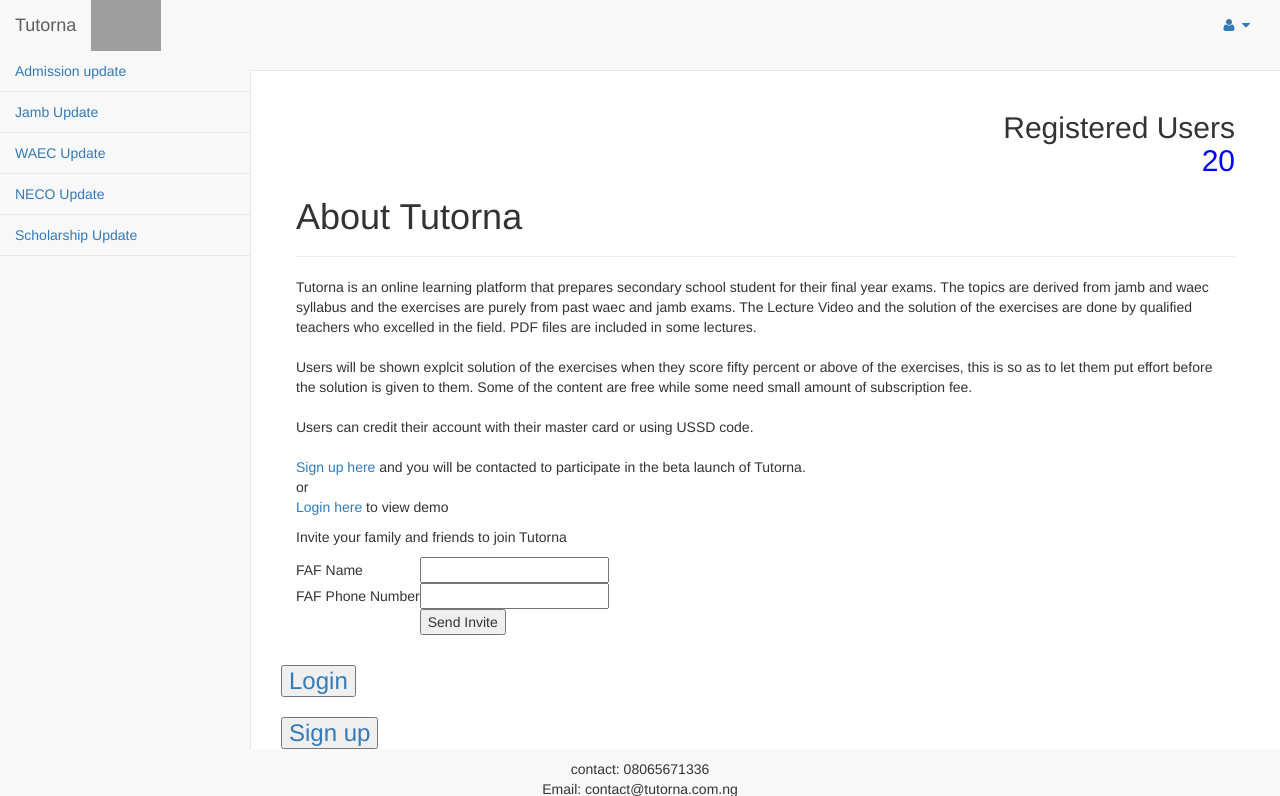
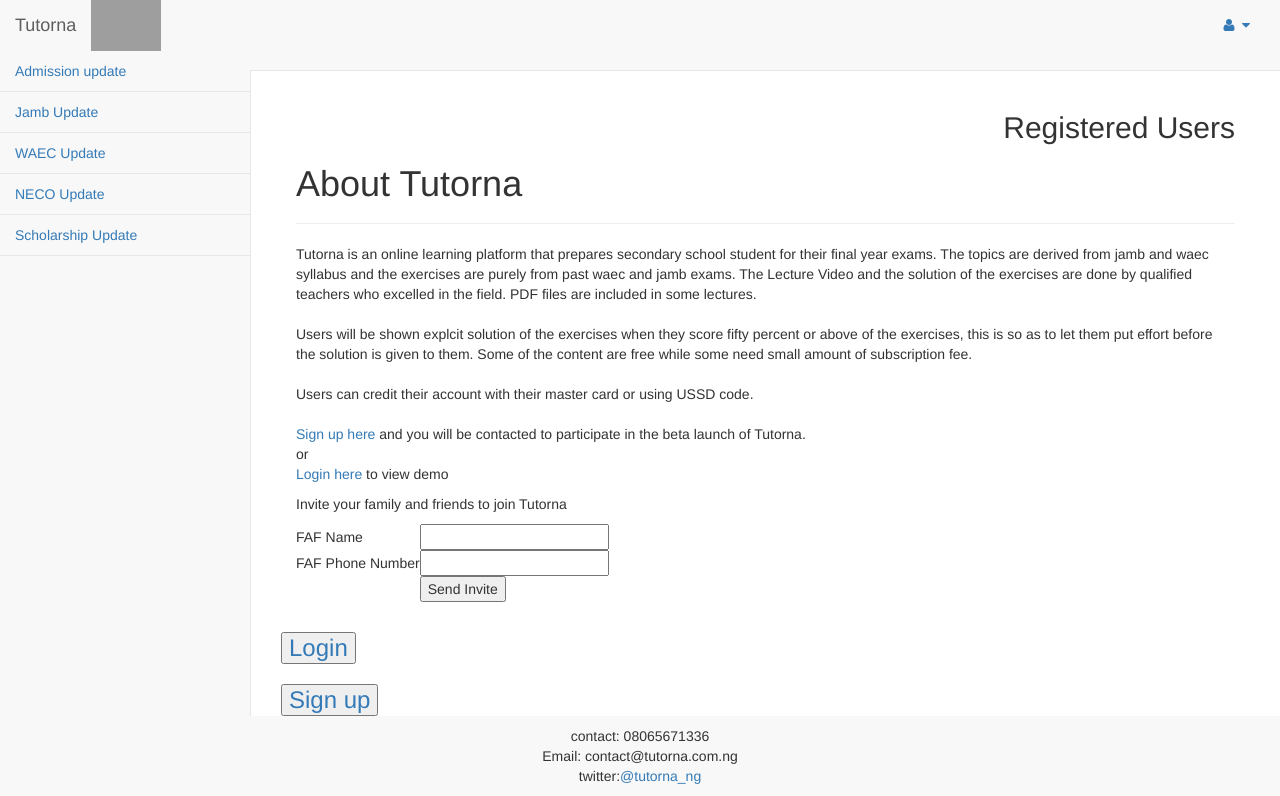
Before and after one commit to nerjib/tutorna, a PHP site: page / in a window 1280 px wide. Shown: the top 796 px of the page. Run offline with PHP 8.4, Linux system fonts and the light colour scheme; data that the repository does not hold is empty; grey boxes are pictures that could not be loaded.

Commit message:
index page

```diff
--- a/index.php
+++ b/index.php
@@ -136,7 +136,7 @@
 	$ee=$row['id'];
 
 }
-echo $ee + 20;
+echo $ee;
 ?> </div>
 
 <h1 >About Tutorna</h1>
```
